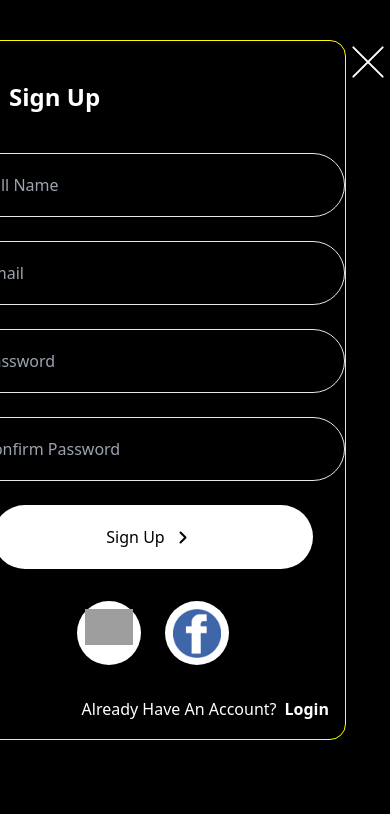
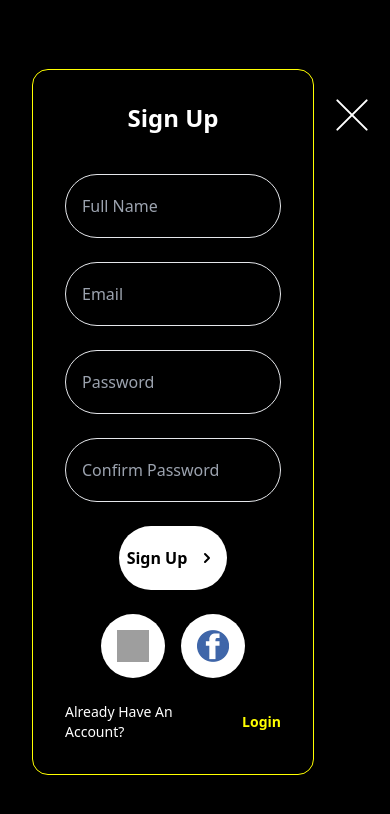
Before and after one commit to Israt85/new-fitness-website, a React (Vite) app: page / in a window 390 px wide. Shown: the top 814 px of the page. Built offline with nearby package versions, Linux system fonts and the light colour scheme; grey boxes are pictures that could not be loaded.

Commit message:
added signup page responsive

```diff
--- a/src/Layouts/MainLayouts.jsx
+++ b/src/Layouts/MainLayouts.jsx
@@ -4,7 +4,7 @@ import Footer from "../Shared/Footer/Footer";
 
 const MainLayouts = () => {
     return (
-        <div className="max-w-7xl mx-auto min-h-screen bg-base-100">
+        <div className="max-w-7xl mx-auto overflow-hidden min-h-screen bg-base-100">
            <Navbar></Navbar>
            <Outlet></Outlet>
            <Footer></Footer>
--- a/src/Pages/Signup/Signup.jsx
+++ b/src/Pages/Signup/Signup.jsx
@@ -4,42 +4,87 @@ import { Link } from 'react-router-dom';
 
 const Signup = () => {
     return (
-        <div className="w-full  min-h-screen py-10 bg-black">
-           <div className='flex justify-center'>
-           <div className="w-[480px] border text-white rounded-2xl border-[#FFFF00] mx-auto h-[700px]">
-                <p className="text-2xl font-bold py-10 px-12">Sign Up</p>
+      <div className="w-full overflow-hidden min-h-screen py-10 bg-black flex justify-center items-center">
+      <div className="flex lg:flex-row justify-center w-full px-4">
+        <div className="lg:w-[480px] w-full max-w-lg border text-white rounded-2xl border-[#FFFF00] lg:mx-0 mx-4 h-auto lg:h-[700px] p-8">
+          <p className="text-center text-2xl font-bold mb-10">Sign Up</p>
           <div className="flex flex-col justify-center items-center gap-6">
-              <input className="w-96 h-16 bg-transparent rounded-full border" type="text" placeholder="     Full Name" name="" id="" />
-              <input className="w-96 h-16 bg-transparent rounded-full border" type="text" placeholder="     Email" name="" id="" />
-              <input className="w-96 h-16 bg-transparent rounded-full border" type="text" placeholder="     Password" name="" id="" />
-              <input className="w-96 h-16 bg-transparent rounded-full border" type="text" placeholder="     Confirm Password" name="" id="" />
-             <Link to='home'> <button className="bg-white flex justify-center items-center w-80 h-16 rounded-full text-black">Sign Up
-
-<svg width="35" height="35" viewBox="0 0 35 35" fill="none" xmlns="http://www.w3.org/2000/svg">
-<path d="M15.5 12.5L20.5 17.5L15.5 22.5" stroke="black" stroke-width="2" stroke-linecap="round" stroke-linejoin="round"/>
+            <input
+              className="lg:w-96 w-full h-16 bg-transparent rounded-full border px-4 text-white placeholder-gray-400"
+              type="text"
+              placeholder="Full Name"
+            />
+            <input
+              className="lg:w-96 w-full h-16 bg-transparent rounded-full border px-4 text-white placeholder-gray-400"
+              type="email"
+              placeholder="Email"
+            />
+            <input
+              className="lg:w-96 w-full h-16 bg-transparent rounded-full border px-4 text-white placeholder-gray-400"
+              type="password"
+              placeholder="Password"
+            />
+            <input
+              className="lg:w-96 w-full h-16 bg-transparent rounded-full border px-4 text-white placeholder-gray-400"
+              type="password"
+              placeholder="Confirm Password"
+            />
+            <Link to="/home">
+              <button className="bg-white flex justify-center items-center w-full px-2 lg:w-80 h-16 rounded-full text-black font-semibold">
+                Sign Up
+                <svg
+                  width="24"
+                  height="24"
+                  viewBox="0 0 24 24"
+                  fill="none"
+                  xmlns="http://www.w3.org/2000/svg"
+                  className="ml-2"
+                >
+                  <path
+                    d="M10 8l4 4-4 4"
+                    stroke="black"
+                    strokeWidth="2"
+                    strokeLinecap="round"
+                    strokeLinejoin="round"
+                  />
                 </svg>
-
-</button></Link>
+              </button>
+            </Link>
           </div>
-              <div className='flex items-center justify-center gap-6 my-8'>
-                <div className="w-16 h-16 rounded-full bg-white">
-                    <img className='p-2' src={google} alt="" />
+          <div className="flex items-center justify-center gap-4 my-6">
+            <div className="w-16 h-16 rounded-full bg-white flex items-center justify-center">
+              <img className="w-8 h-8" src={google} alt="Google" />
             </div>
-                <div className="w-16 h-16 rounded-full bg-white">
-                    <img className='p-2' src={facebook} alt="" />
+            <div className="w-16 h-16 rounded-full bg-white flex items-center justify-center">
+              <img className="w-8 h-8" src={facebook} alt="Facebook" />
             </div>
           </div>
-              <p className='flex justify-end gap-2 items-end mx-4'>Already Have An Account?
-              <Link className='font-bold' to='/login'>  Login </Link></p>
+          <p className="flex justify-center items-center gap-2 mt-4 text-sm">
+            Already Have An Account?
+            <Link className="font-bold text-[#FFFF00]" to="/login">
+              Login
+            </Link>
+          </p>
         </div>
-            <div className='mr-10'>
-            <svg width="44" height="44" viewBox="0 0 44 44" fill="none" xmlns="http://www.w3.org/2000/svg">
-<path d="M36.6667 7.33334L7.33334 36.6667M36.6667 36.6667L7.33335 7.33334" stroke="white" stroke-width="2" stroke-linecap="round"/>
+        <div className=" lg:ml-8 mt-6">
+          <svg
+            width="44"
+            height="44"
+            viewBox="0 0 44 44"
+            fill="none"
+            xmlns="http://www.w3.org/2000/svg"
+          >
+            <path
+              d="M36.6667 7.33334L7.33334 36.6667M36.6667 36.6667L7.33335 7.33334"
+              stroke="white"
+              strokeWidth="2"
+              strokeLinecap="round"
+            />
           </svg>
-
         </div>
       </div>
     </div>
+
     );
 };
 
```
Lines whose indentation alone changed are shown as unchanged.
